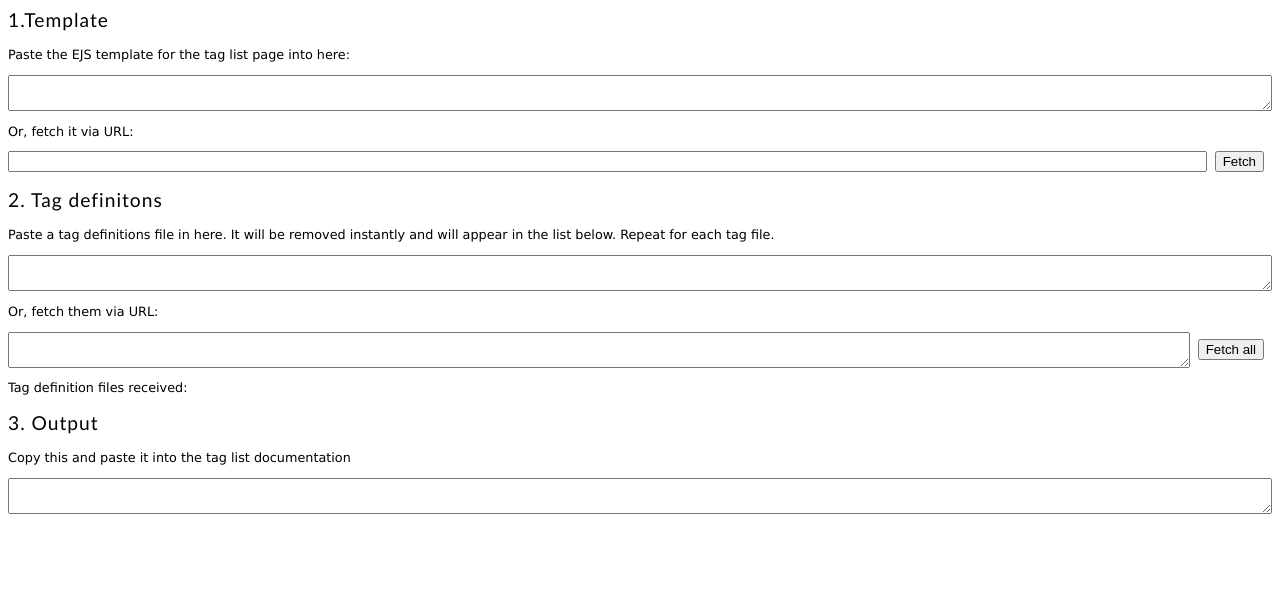
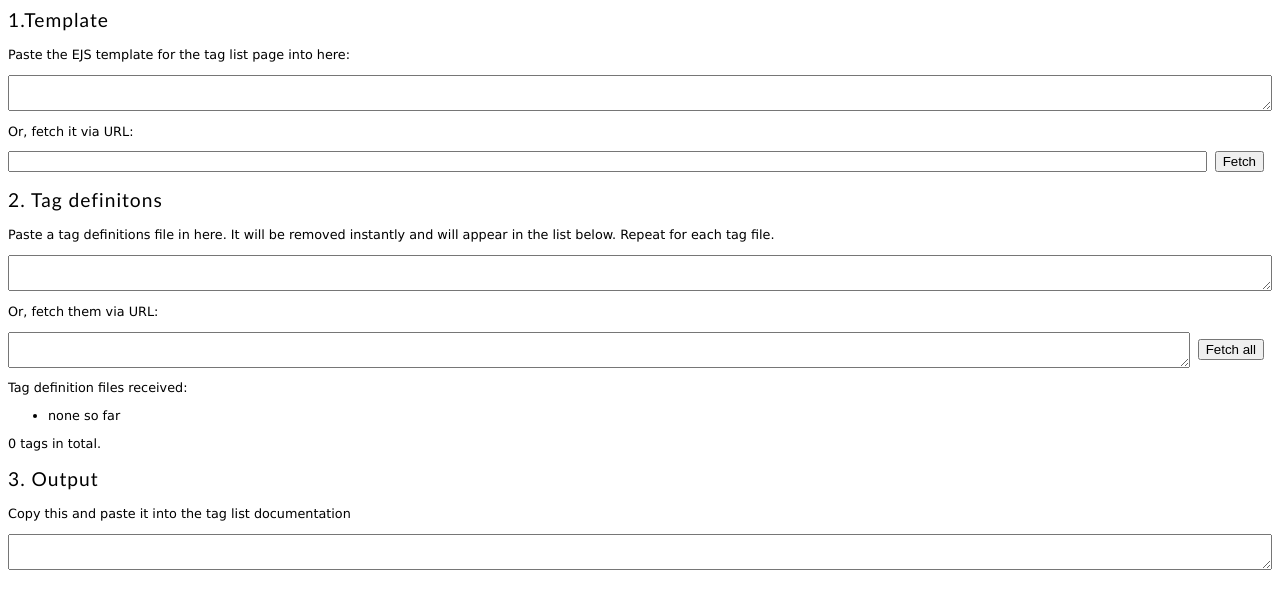
Before and after one commit to scpwiki/tag-list, a website built with webpack: page src/index.html in a window 1280 px wide. Built offline with nearby package versions, Linux system fonts and the light colour scheme; what runtypes would draw is missing.

Commit message:
Report total number of tags

```diff
--- a/package.json
+++ b/package.json
@@ -5,7 +5,7 @@
   "scripts": {
     "lint": "standardx src/**/*.ts",
     "fix": "standardx src/**/*.ts --fix",
-    "start": "NODE_ENV=development webpack serve --config webpack.config.js --open",
+    "start": "NODE_ENV=development webpack serve --config webpack.config.js --open --open-page webpack-dev-server/",
     "build": "NODE_ENV=production webpack --config webpack.config.js",
     "tests": "jest"
   },
--- a/src/index.html
+++ b/src/index.html
@@ -22,6 +22,7 @@
 
   <p>Tag definition files received:</p>
   <ul id="tags-received"></ul>
+  <p><span id="total-tags"></span> tags in total.</p>
 
   <h2>3. Output</h2>
   <p>Copy this and paste it into the tag list documentation</p>
--- a/src/index.ts
+++ b/src/index.ts
@@ -77,6 +77,8 @@ definitionsBox.addEventListener("input", () => {
   makeOutput()
 })
 
+window.addEventListener("load", makeDefinitionsList)
+
 /**
  * Generates the Wikitext output from the given data, or reports errors that
  * are preventing it from generating correctly.
@@ -117,6 +119,8 @@ function makeOutput (): void {
  * Generates the list of received category definitions
  */
 function makeDefinitionsList (): void {
+  let total = 0
+  if (Object.keys(definitions).length > 0) {
     el("tags-received").innerHTML = Object.entries(definitions).map(
       ([categoryName, category]) => {
         categoryName = categoryName.slice(0, -1)
@@ -125,10 +129,16 @@ function makeDefinitionsList (): void {
         const totalTags = category.sections.reduce((count, section) => {
           return count + Object.keys(section.tags).length
         }, 0) + tags
+        total += totalTags
         return `<li>
           Category ${categoryName}:
-        ${tags} tags and ${sections} sections for a total of ${totalTags} tags
+          ${tags} tags and ${sections} sections
+          for a total of ${totalTags} tags
         </li>`
       }
     ).join("")
+  } else {
+    el("tags-received").innerHTML = "<li>none so far</li>"
   }
+  el("total-tags").innerHTML = total.toString()
+}
```
Also changed, not shown: 1 other file. Lines whose indentation alone changed are shown as unchanged.
